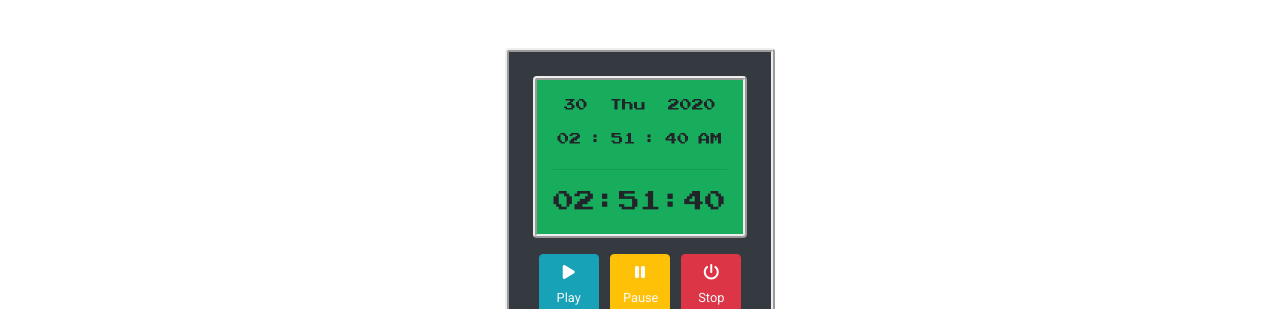
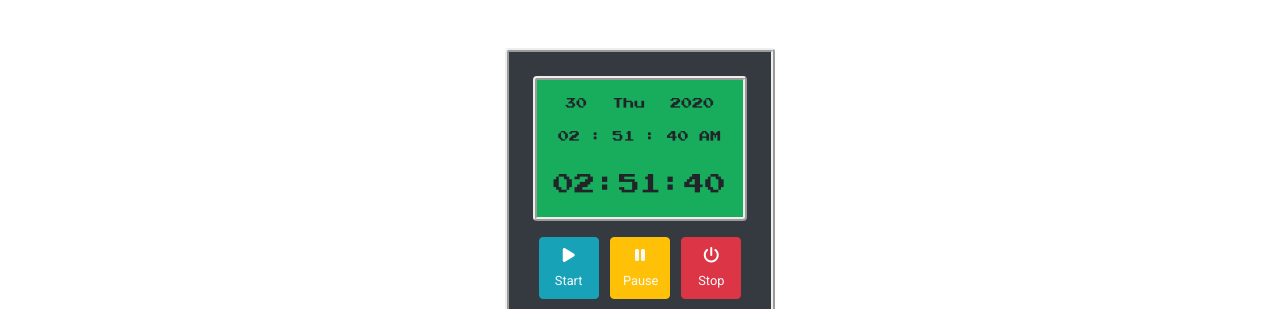
Before and after one commit to Jose-anbu/Cronometro-DOM-y-BOM, a plain HTML site: page index.html in a window 1280 px wide. Shown: the part 56-365 px from the top of the page. Drawn offline with Linux system fonts and the light colour scheme.

Commit message:
Maquetado terminado

```diff
--- a/css/style.css
+++ b/css/style.css
@@ -1,7 +1,7 @@
 /* DIMENSIONES */
 #dimensiones {
     width: 270px;
-    height: 340px;
+    height: 310px;
     border-style: ridge;
     border-width: 4px;
 }
@@ -9,21 +9,19 @@
 /* DISPLAY */
 #display {
     background-color: rgb(24, 173, 93);
-    /* background-color: #03fd88; */
     border-style: ridge;
     border-width: 4px;
     font-family: 'Press Start 2P', cursive;
-    font-size: 12px;
-
+    font-size: 11px;
 }
 
 #cronometro {
     font-size: 21px;
 }
 
-hr{
-    margin-top: 5px;
-}
+/* hr{
+    margin-top: 1px;
+} */
 
 /* BOTONES */
 .btn {
--- a/index.html
+++ b/index.html
@@ -28,12 +28,12 @@
 
             <!-- DISPLAY -->
             <section id="display" class="px-3 pt-3 rounded">
-                <div class="d-flex justify-content-around">
+                <div class="d-flex justify-content-around" id="hora">
                     <p>30</p>
                     <p>Thu</p>
                     <p>2020</p>
                 </div>
-                <div class="d-flex justify-content-around">
+                <div class="d-flex justify-content-around mb-2">
                     <p>02</p>
                     <p>:</p>
                     <p>51</p>
@@ -41,7 +41,6 @@
                     <p>40</p>
                     <p>AM</p>
                 </div>
-                <hr />
                 <div class="d-flex justify-content-around" id="cronometro">
                     <p>02</p>
                     <p>:</p>
@@ -53,9 +52,9 @@
 
             <!-- BOTONES -->
             <section class="d-flex justify-content-around py-3 text-center">
-                <button class="btn btn-info ">
+                <button class="btn btn-info">
                     <i class="fas fa-play"></i>
-                    <small><span class="text-light">Play</span></small>
+                    <small><span class="text-light">Start</span></small>
                 </button>
                 <button class="btn btn-warning ">
                     <i class="fas fa-pause text-light"></i>
```
